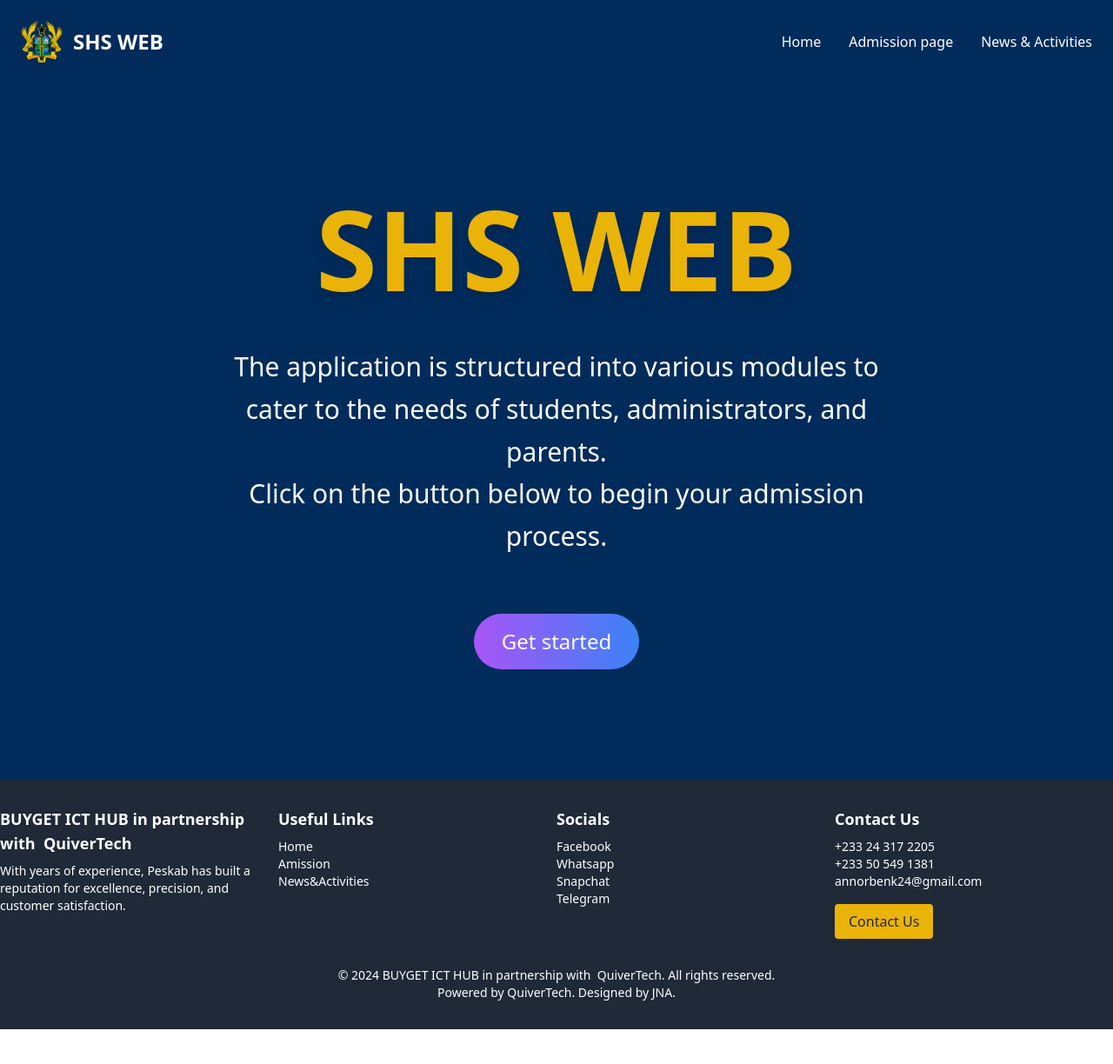
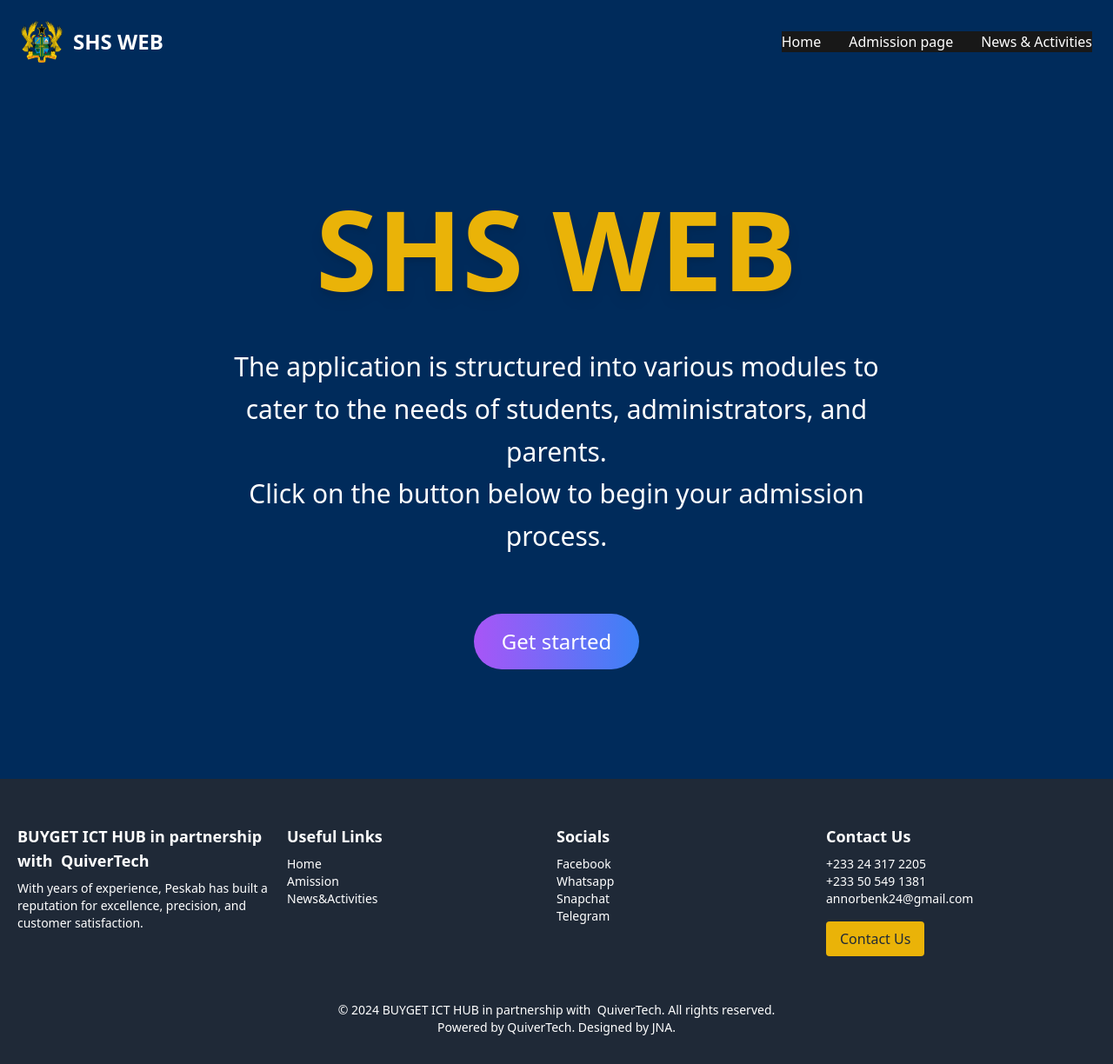
Before and after one commit to kurlerprudent/shs-project, a Next.js app: page / in a window 1280 px wide. Shown: the whole page at 87% size. Before the commit the page ends 1184 px from the top, so only its background shows below. Built offline with nearby package versions, Linux system fonts and the light colour scheme.

Commit message:
navbar update

```diff
--- a/src/components/Footer.tsx
+++ b/src/components/Footer.tsx
@@ -7,7 +7,7 @@ const Footer = () => {
 
 
     <footer className="bg-gray-800 text-white py-8">
-        <div className="container mx-auto flex flex-wrap justify-between">
+        <div className="container mx-auto flex flex-wrap justify-between p-5">
 
             <div className="w-full md:w-1/4 mb-6 md:mb-0">
                 <h2 className="text-lg font-bold mb-2">BUYGET ICT HUB in partnership  with  QuiverTech</h2>
--- a/src/components/Navbar.tsx
+++ b/src/components/Navbar.tsx
@@ -1,11 +1,10 @@
-"use client"
-
+"use client";
 import { Images } from "@/assets";
+import { Close } from "@mui/icons-material";
+import MenuIcon from '@mui/icons-material/Menu';
 import Image from "next/image";
 import Link from "next/link";
 import { FC, useState } from "react";
-import MenuIcon from '@mui/icons-material/Menu';
-import CloseIcon from '@mui/icons-material/Close';
 
 const Navbar: FC = () => {
   const [menuOpen, setMenuOpen] = useState(false);
@@ -15,7 +14,7 @@ const Navbar: FC = () => {
   };
 
   return (
-    <nav className="flex justify-between items-center p-6 bg-[#002b5b] text-white">
+    <nav className="relative flex justify-between items-center p-6 bg-[#002b5b] text-white">
       <div className="flex items-center space-x-3">
         <Image
           src={Images.coat_of_arms}
@@ -26,23 +25,28 @@ const Navbar: FC = () => {
         />
         <span className="text-2xl font-bold">SHS WEB</span>
       </div>
-      <div className="hidden md:flex space-x-8">
+      <div className="hidden md:flex space-x-8 bg-[#181818]">
         <Link href="/" className="hover:text-gray-300">Home</Link>
         <Link href="/admission" className="hover:text-gray-300">Admission page</Link>
         <Link href="/news" className="hover:text-gray-300">News & Activities</Link>
       </div>
       <div className="md:hidden">
         <button onClick={toggleMenu}>
-          {menuOpen ? <CloseIcon /> : <MenuIcon />}
+          {menuOpen ?
+            <Close/>:
+            <MenuIcon/>
+            }
         </button>
       </div>
-      {menuOpen && (
-        <div className="absolute top-16 right-0 w-full bg-[#002b5b] text-white flex flex-col items-center space-y-4 p-4 md:hidden">
-          <Link href="/" className="hover:text-gray-300">Home</Link>
-          <Link href="/admission" className="hover:text-gray-300">Admission page</Link>
-          <Link href="/news" className="hover:text-gray-300">News & Activities</Link>
-        </div>
-      )}
+      <div
+        className={`absolute top-16 right-0 w-full bg-[#002b5b] text-white flex flex-col items-center space-y-4 p-4 transition-transform duration-300 ease-in-out transform ${
+          menuOpen ? 'translate-x-0' : 'translate-x-full'
+        } md:hidden`}
+      >
+        <Link href="/" className="hover:text-gray-300">Home</Link>
+        <Link href="/admission" className="hover:text-gray-300">Admission page</Link>
+        <Link href="/news" className="hover:text-gray-300">News & Activities</Link>
+      </div>
     </nav>
   );
 };
```
